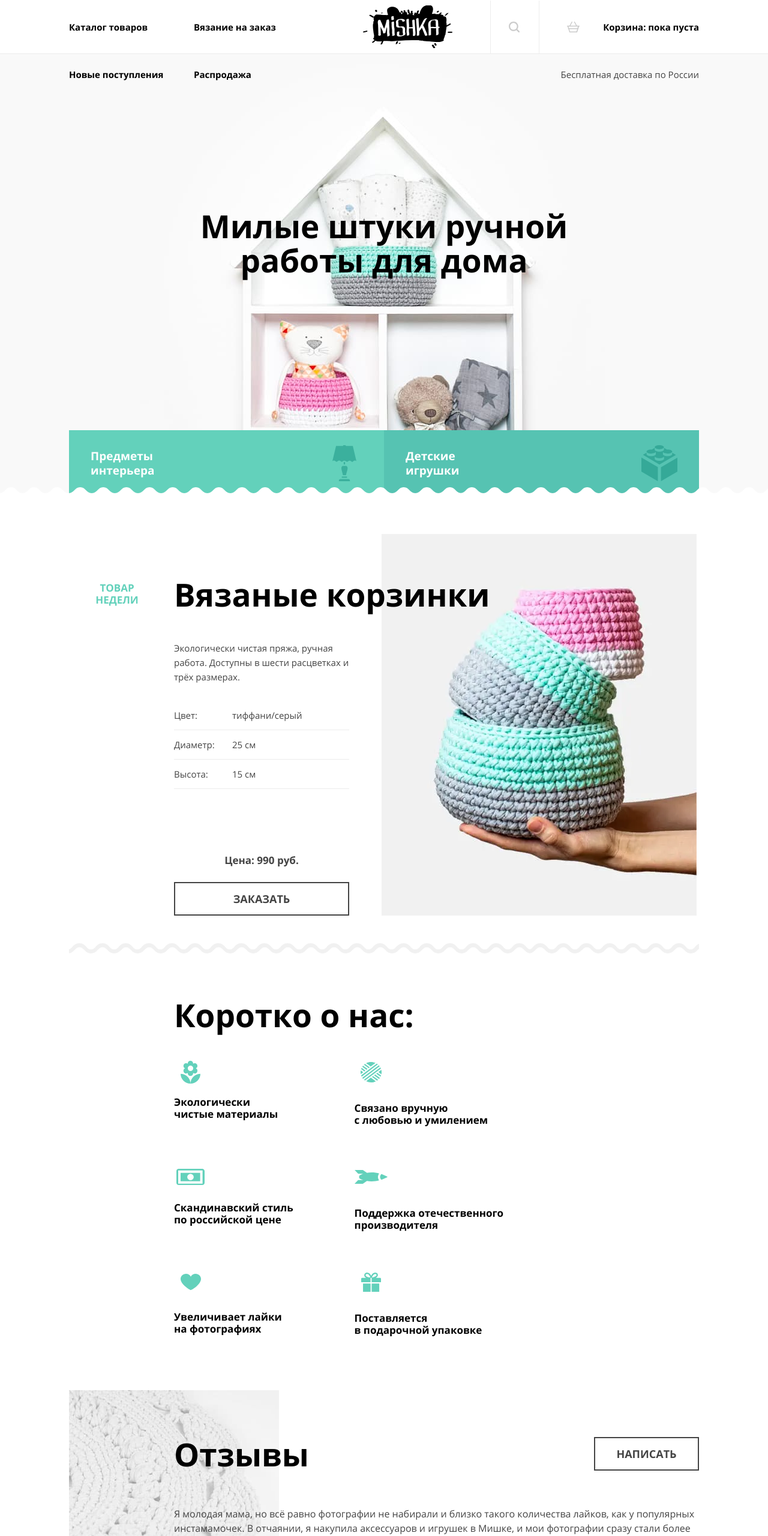
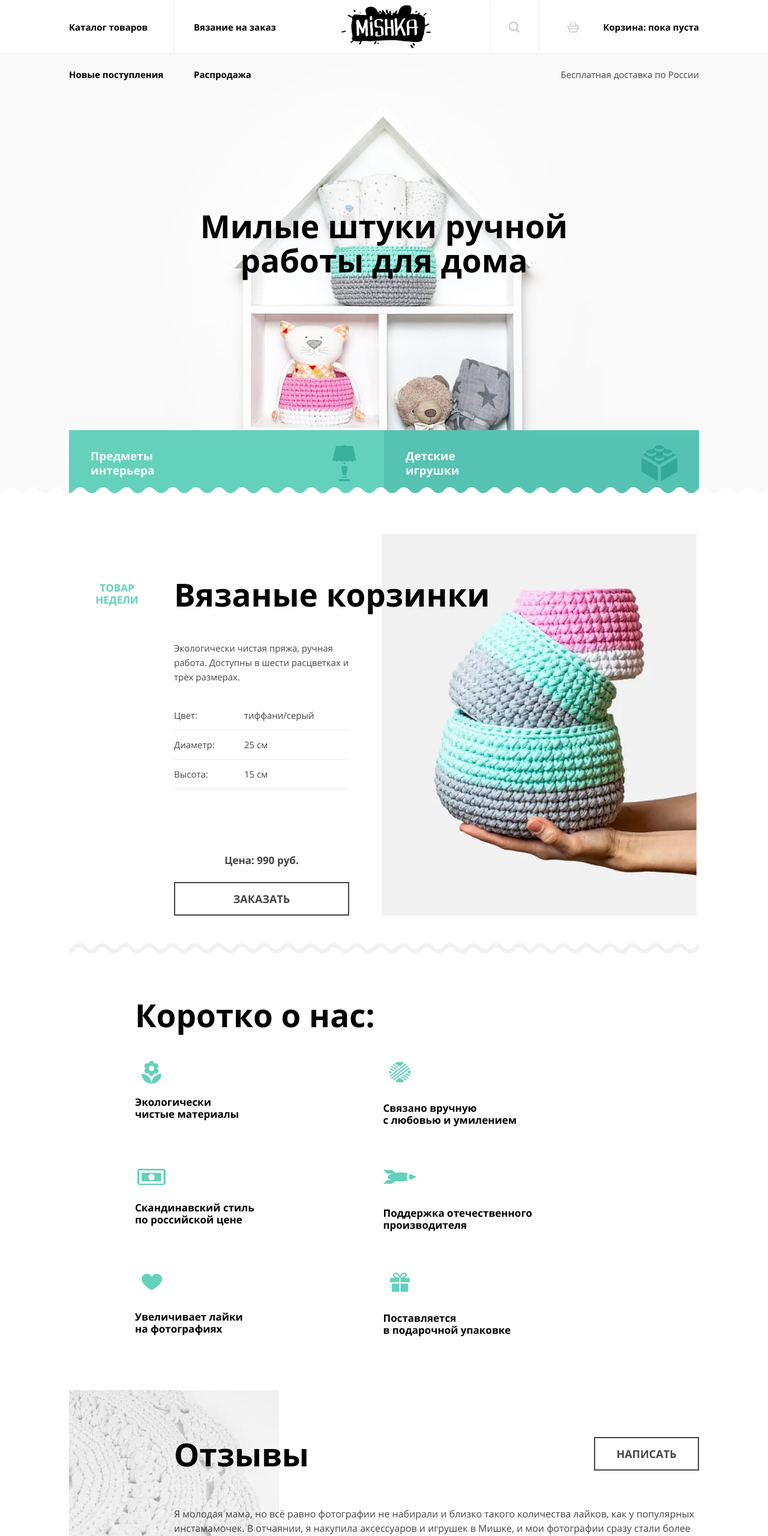
Before and after one commit to knosal/122895-mishka-27, a website: page source/index.html in a window 1280 px wide. Shown: the top 2560 px of the page at 60% size. Drawn offline with nearby package versions, Linux system fonts and the light colour scheme; files that its build step writes are made by us from their sources; files whose address does not match are found by name.

Commit message:
Оптимизация шрифта. Исправление ошибок

```diff
--- a/source/index.html
+++ b/source/index.html
@@ -6,6 +6,10 @@
   <meta name="viewport" content="width=device-width, initial-scale=1">
   <title>Интернет-магазин игрушек: Мишка</title>
   <link rel="stylesheet" href="css/style.css">
+  <link rel="preload" href="fonts/opensans.woff" as="font">
+  <link rel="preload" href="fonts/opensans.woff2" as="font">
+  <link rel="preload" href="fonts/opensansbold.woff" as="font">
+  <link rel="preload" href="fonts/opensansbold.woff2" as="font">
   <link rel="icon" href="favicon.ico">
   <link rel="icon" href="img/favicons/icon.svg" type="image/svg+xml">
   <link rel="apple-touch-icon" href="img/favicons/apple.png">
--- a/source/sass/components/advantages.scss
+++ b/source/sass/components/advantages.scss
@@ -8,13 +8,7 @@
   }
 
   @media (min-width: bootstrap.$desktop-width) {
-    display: grid;
-    grid-template-columns: 175px max-content max-content;
-    grid-template-areas:
-      ". title title"
-      ". advantages advantages"
-      ". advantages advantages";
-    width: auto;
+    @include bootstrap.wrapper-desktop;
   }
 }
 
--- a/source/sass/components/assortment.scss
+++ b/source/sass/components/assortment.scss
@@ -166,6 +166,7 @@
 
 .assortment__link {
   display: block;
+  max-width: 85%;
 
   @include bootstrap.link-reset;
   color: bootstrap.$colorWhite;
--- a/source/sass/components/featured.scss
+++ b/source/sass/components/featured.scss
@@ -98,6 +98,7 @@
 
 .featured__description-list-inner {
   display: flex;
+  gap: 20px;
   margin-top: auto;
   padding: 14px 0;
   border-bottom: 1px solid bootstrap.$colorLightGrey;
@@ -153,6 +154,7 @@
   font-weight: 700;
   font-size: 17px;
   line-height: 24px;
+  text-align: center;
   color: bootstrap.$colorDarkGrey;
 }
 
--- a/source/sass/components/form.scss
+++ b/source/sass/components/form.scss
@@ -166,6 +166,7 @@
   @media (min-width: bootstrap.$tablet-width) {
     flex-direction: row;
     justify-content: space-between;
+    gap: 20px;
 
     @include bootstrap.wrapper-tablet;
   }
--- a/source/sass/components/item-control.scss
+++ b/source/sass/components/item-control.scss
@@ -15,12 +15,12 @@
   }
 
   &--radio {
-    height: 42px;
+    min-height: 42px;
     padding-left: 61px;
   }
 
   &--checkbox {
-    height: 38px;
+    min-height: 38px;
     padding-left: 61px;
   }
 
--- a/source/sass/components/main-container.scss
+++ b/source/sass/components/main-container.scss
@@ -26,15 +26,21 @@
 }
 
 .main-container__advantages {
+  @include bootstrap.wrapper-mobile;
+  margin: 0;
   margin-bottom: 58px;
 
   @media (min-width: bootstrap.$tablet-width) {
+    @include bootstrap.wrapper-tablet;
+    margin: 0;
     margin-bottom: 83px;
   }
 
   @media (min-width: bootstrap.$desktop-width) {
     @include bootstrap.wrapper-desktop;
+    margin: 0;
     margin-bottom: 90px;
+    padding-left: 175px;
   }
 }
 
--- a/source/sass/components/main-header.scss
+++ b/source/sass/components/main-header.scss
@@ -38,7 +38,7 @@
   }
 
   @media (min-width: bootstrap.$desktop-width) {
-    left: 47%;
+    left: 44%;
     transform: translate(0, -50%);
   }
 
--- a/source/sass/components/navigation-list.scss
+++ b/source/sass/components/navigation-list.scss
@@ -40,6 +40,10 @@
   @media (min-width: bootstrap.$desktop-width) {
     &--site .navigation-list__item {
       min-width: 175px;
+
+      &:first-child {
+        border-right: 1px solid bootstrap.$colorLightGrey;
+      }
     }
 
     &--promotions {
```
Also changed, not shown: source/catalog.html (+4 -0 lines), source/form.html (+4 -0 lines), 1 other file.
